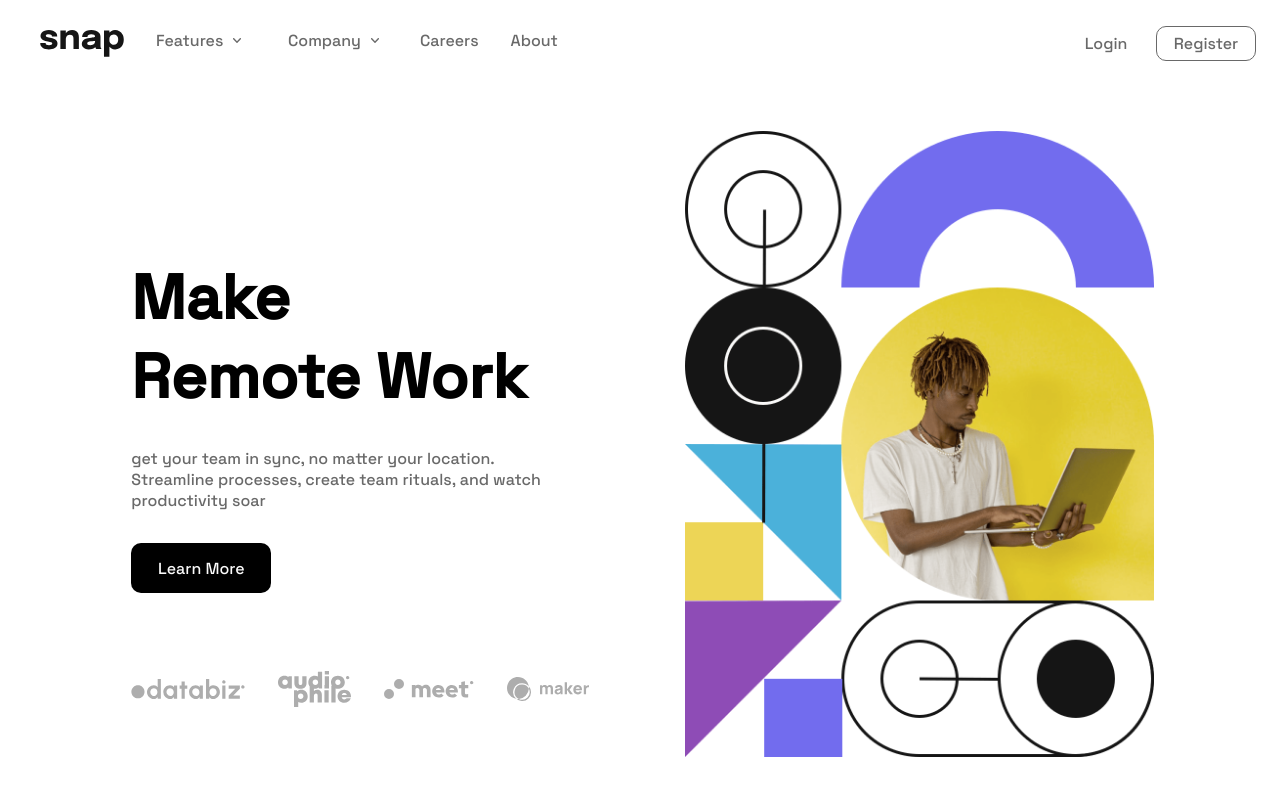
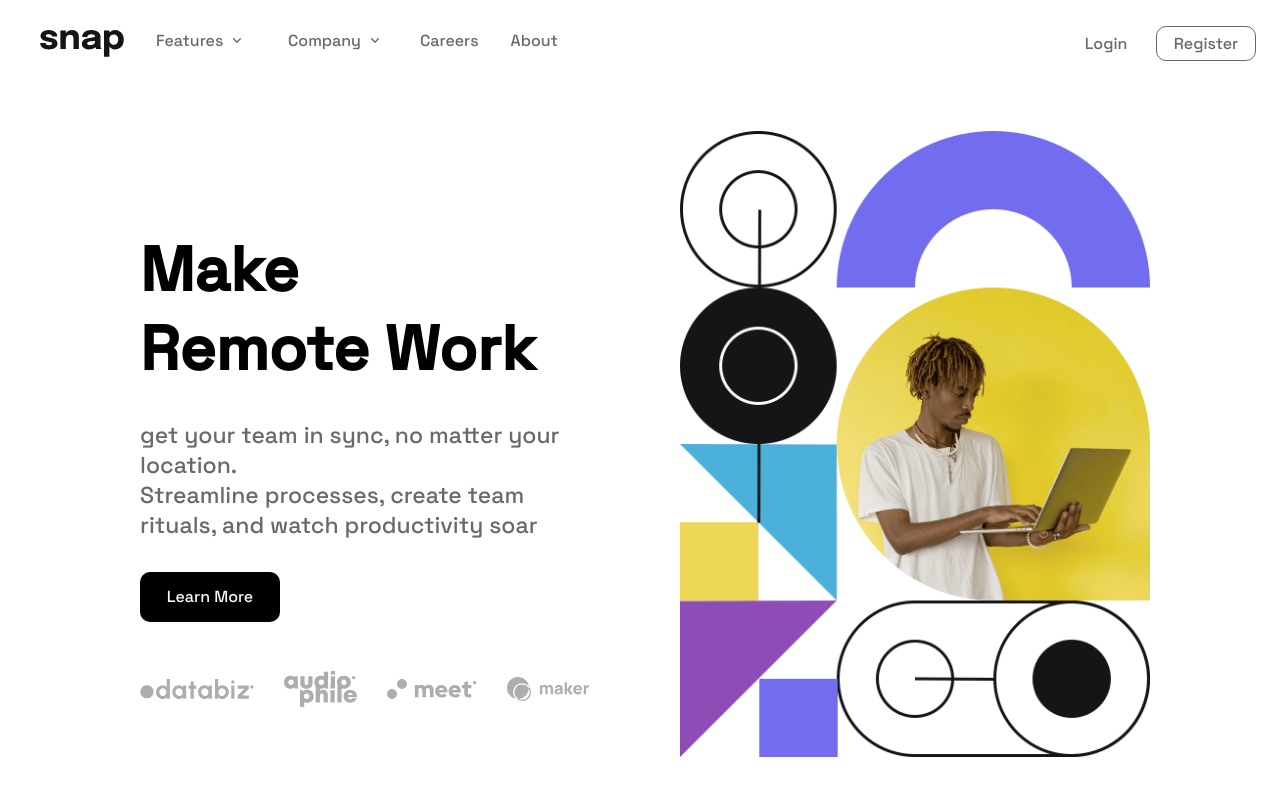
Before and after one commit to usmanahmedkhan09/intro-section, a Vue app: page / in a window 1280 px wide. Shown: the top 796 px of the page. Built offline with nearby package versions, Linux system fonts and the light colour scheme.

Commit message:
updates in css

```diff
--- a/src/assets/css/_home.scss
+++ b/src/assets/css/_home.scss
@@ -9,6 +9,7 @@
 
         height: inherit;
         display: flex;
+        padding: 0 90px;
 
         .des {
             flex : 50%;
@@ -40,6 +41,7 @@
 
                 p {
                     color: $gray;
+                    font-size: 2.3rem;
                 }
             }
 
```
